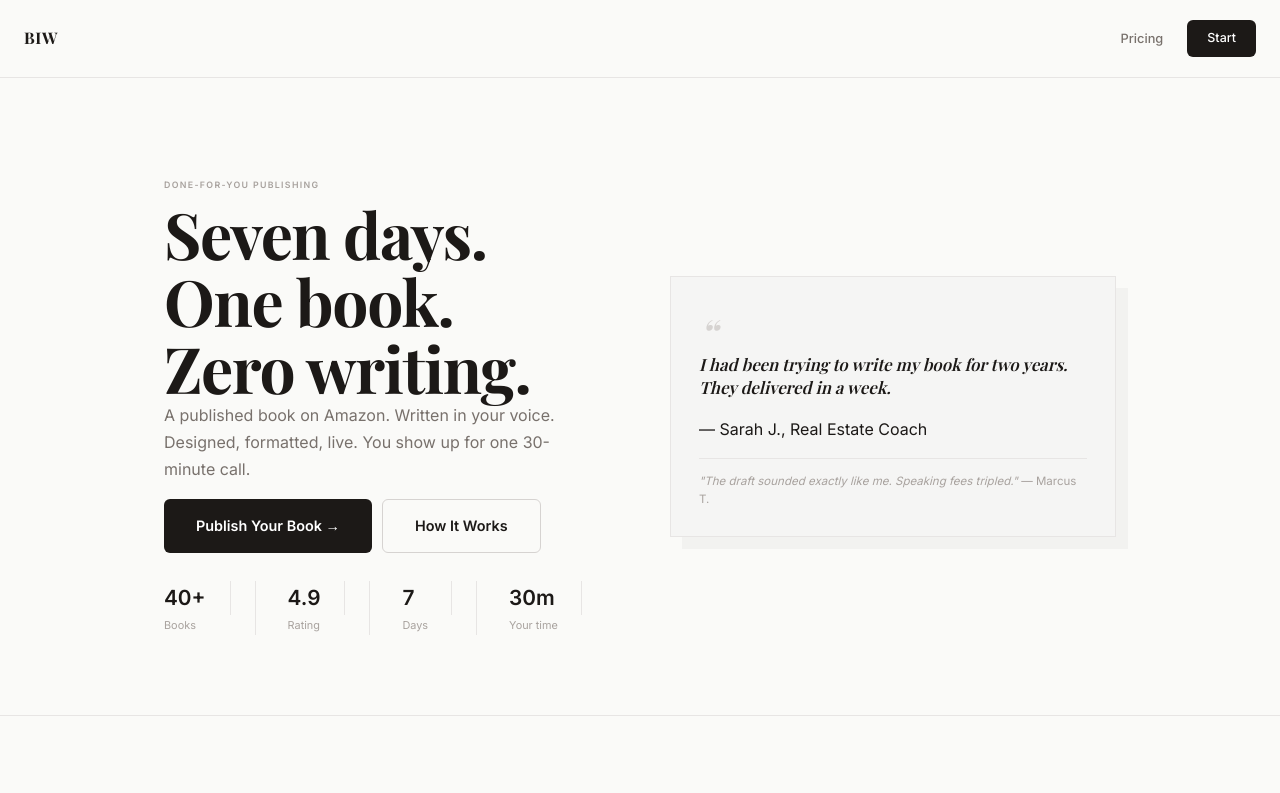
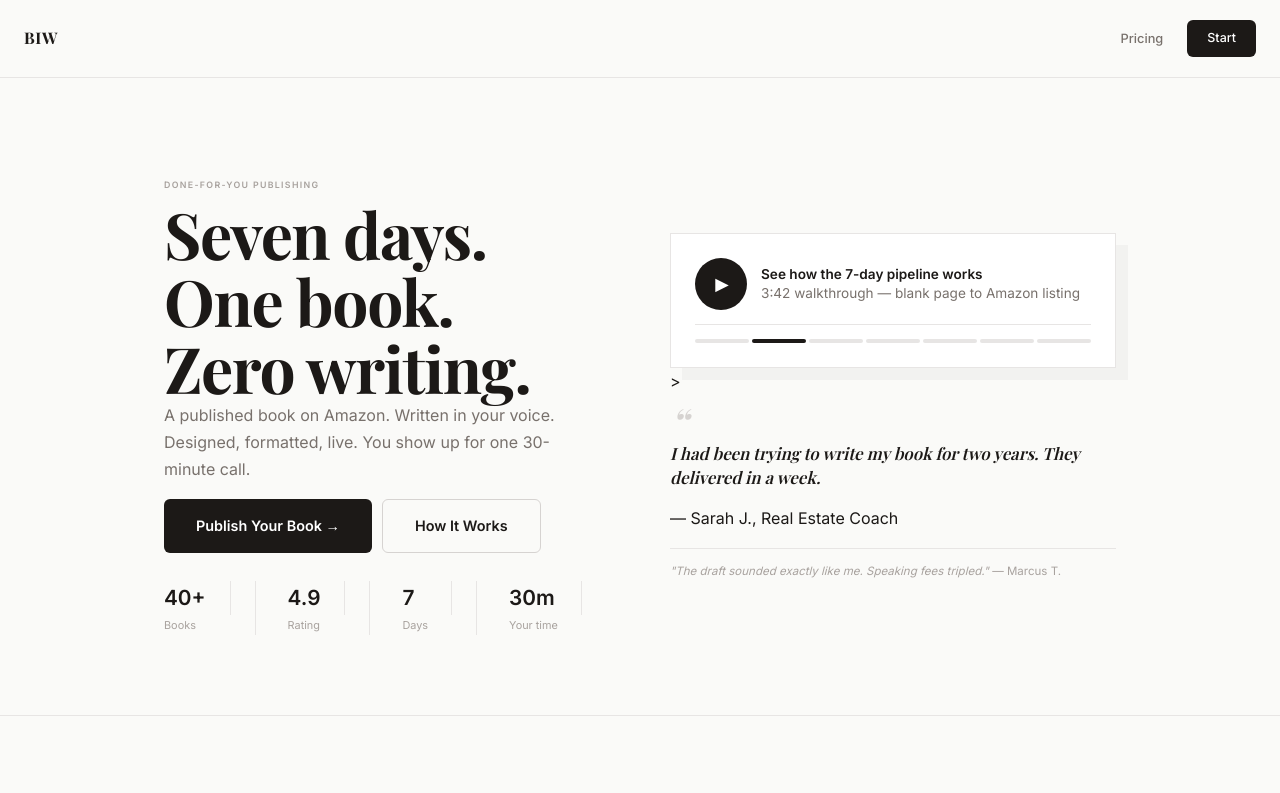
Before and after one commit to myocjade511/kdpbookinaweek, a plain HTML site: page a.html in a window 1280 px wide. Shown: the top 793 px of the page. Drawn offline with nearby package versions, Linux system fonts and the light colour scheme; a web font is replaced by a local one.

Commit message:
Add video player sections to all pages — VSL play buttons + dark overlay modal placeholder

```diff
--- a/a.html
+++ b/a.html
@@ -75,7 +75,22 @@ footer{padding:24px;text-align:center;color:#d6d3d1;font-size:.68rem;border-top:
 <p>A published book on Amazon. Written in your voice. Designed, formatted, live. You show up for one 30-minute call.</p>
 <div style="display:flex;gap:10px;flex-wrap:wrap"><a href="/onboarding" class="btn btn-p">Publish Your Book →</a><a href="#process" class="btn btn-o">How It Works</a></div>
 <div class="hero-stats"><div><div class="n">40+</div><div class="l">Books</div></div><div><div class="n">4.9</div><div class="l">Rating</div></div><div><div class="n">7</div><div class="l">Days</div></div><div><div class="n">30m</div><div class="l">Your time</div></div></div>
-</div><div class="hero-img"><div class="q">I had been trying to write my book for two years. They delivered in a week.</div><div>&mdash; Sarah J., Real Estate Coach</div><div style="margin-top:16px;padding-top:14px;border-top:1px solid #e7e5e4;font-size:.72rem;color:#a8a29e;line-height:1.5"><em>"The draft sounded exactly like me. Speaking fees tripled."</em> &mdash; Marcus T.</div></div></div></div>
+</div><div class="hero-img" style="box-shadow:none;padding:0;background:transparent;border:none">
+<div style="background:#fff;border:1px solid #e7e5e4;padding:24px;box-shadow:12px 12px 0 rgba(0,0,0,.03)">
+<div class="vid-btn" style="display:flex;align-items:center;gap:14px;cursor:pointer" onclick="document.getElementById('vidOverlay').style.display='flex'">
+<div style="width:52px;height:52px;border-radius:50%;background:#1c1917;display:flex;align-items:center;justify-content:center;flex-shrink:0"><span style="color:#fff;font-size:1.1rem;margin-left:2px">&#9654;</span></div>
+<div style="font-size:.85rem;color:#78716c;line-height:1.4"><strong style="color:#1c1917;display:block">See how the 7-day pipeline works</strong>3:42 walkthrough &mdash; blank page to Amazon listing</div>
+</div>
+<div style="display:flex;gap:3px;margin-top:14px;padding-top:14px;border-top:1px solid #e7e5e4">
+<span style="height:4px;border-radius:2px;background:#e7e5e4;flex:1"></span>
+<span style="height:4px;border-radius:2px;background:#1c1917;flex:1"></span>
+<span style="height:4px;border-radius:2px;background:#e7e5e4;flex:1"></span>
+<span style="height:4px;border-radius:2px;background:#e7e5e4;flex:1"></span>
+<span style="height:4px;border-radius:2px;background:#e7e5e4;flex:1"></span>
+<span style="height:4px;border-radius:2px;background:#e7e5e4;flex:1"></span>
+<span style="height:4px;border-radius:2px;background:#e7e5e4;flex:1"></span>
+</div>
+</div>><div class="q">I had been trying to write my book for two years. They delivered in a week.</div><div>&mdash; Sarah J., Real Estate Coach</div><div style="margin-top:16px;padding-top:14px;border-top:1px solid #e7e5e4;font-size:.72rem;color:#a8a29e;line-height:1.5"><em>"The draft sounded exactly like me. Speaking fees tripled."</em> &mdash; Marcus T.</div></div></div></div>
 <section id="process"><div class="mw"><div class="tag">The Gap</div>
 <h2>You have the knowledge. You need the book.</h2>
 <p>Every month without a published book is lost credibility, lost speaking fees, lost inbound leads. The writing bottleneck is the only thing in your way &mdash; and we remove it.</p>
@@ -132,4 +147,9 @@ footer{padding:24px;text-align:center;color:#d6d3d1;font-size:.68rem;border-top:
 <div style="color:#78716c;font-size:.68rem;margin-top:10px">Free call · You approve everything · 7-day guarantee</div>
 </div></div>
 <footer>BIW · Published in 7 Days</footer>
+<div id="vidOverlay" style="display:none;position:fixed;inset:0;background:rgba(0,0,0,.85);z-index:9999;align-items:center;justify-content:center" onclick="this.style.display='none'">
+<div style="max-width:800px;width:90%;background:#000;border-radius:12px;overflow:hidden;aspect-ratio:16/9;display:flex;align-items:center;justify-content:center;color:#52525b;font-size:.9rem" onclick="event.stopPropagation()">
+<div style="text-align:center"><div style="font-size:3rem;margin-bottom:8px">&#9654;</div><div>Video placeholder</div><div style="font-size:.75rem;margin-top:4px">Replace with actual VSL.mp4 URL</div></div>
+</div>
+</div>
 </body></html>
```
Also changed, not shown: b.html (+12 -0 lines), c.html (+9 -1 lines), index.html (+10 -1 lines).
